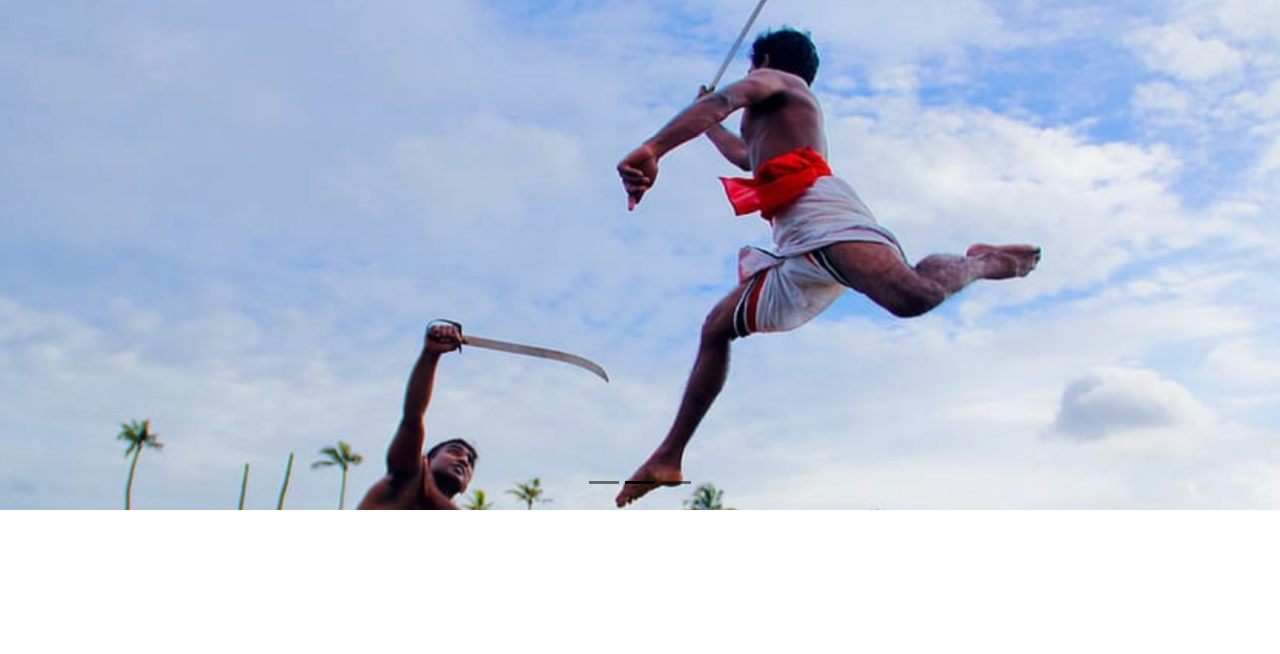
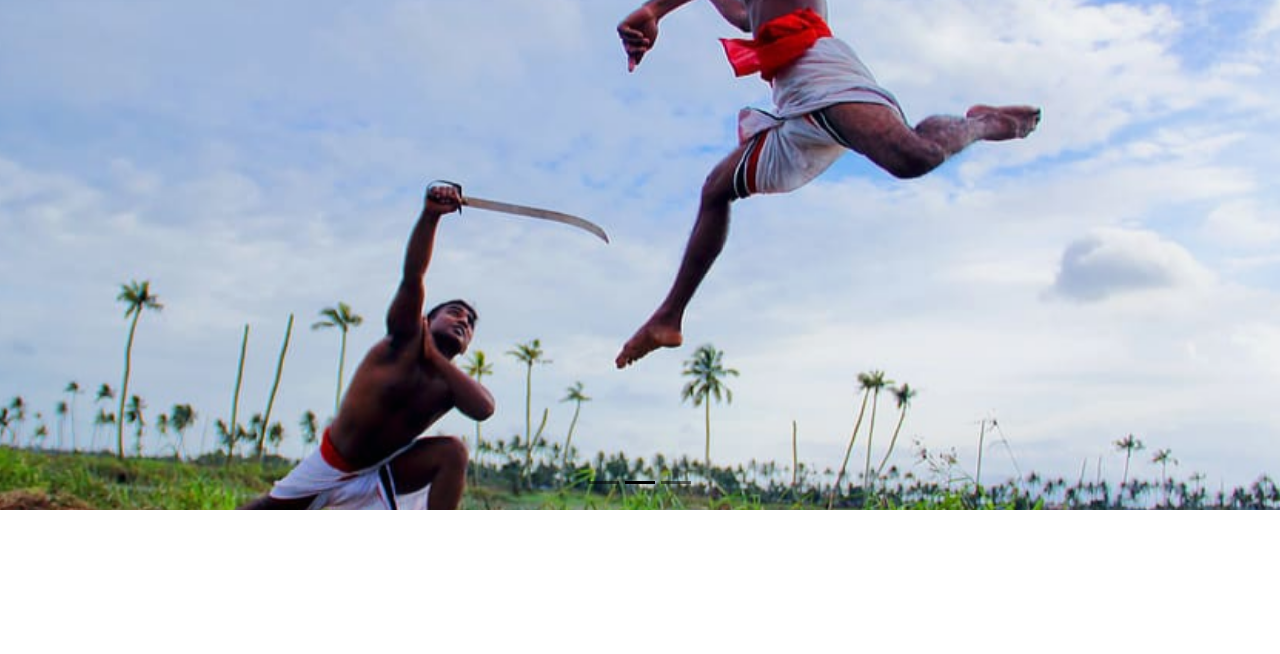
Before and after one commit to NeerajJerauld/KeralaTourism, a plain HTML site: page index.html in a window 1280 px wide. Shown: the part 146-800 px from the top of the page. Drawn offline with nearby package versions, Linux system fonts and the light colour scheme.

Commit message:
5 Commit: Update all carousel images alignment

```diff
--- a/Destination/district.css
+++ b/Destination/district.css
@@ -17,7 +17,11 @@
     }
 }
 
-
+.carousel-item img{
+    object-fit: cover;
+        /* width: 100%; */
+    height: 100%;
+}
 
 .mycarousel-zoom{
     animation: cardEntrance 2500ms ease-in-out  both;
--- a/destination.css
+++ b/destination.css
@@ -1,4 +1,8 @@
-
+.carousel-item img{
+    object-fit: cover;
+        width: 100%;
+    height: 100%;
+}
 .roundCardImage{
     vertical-align: middle;
     border-radius: 50% !important;
--- a/index.html
+++ b/index.html
@@ -47,7 +47,7 @@
             <span class="navbar-toggler-icon"></span>
           </button>
 
-          <div class="navbar-collapse collapse show" id="bdNavbar">
+          <div class="navbar-collapse collapse " id="bdNavbar">
             <ul
               class="navbar-nav flex-row flex-wrap bd-navbar-nav pt-2 py-md-0"
             >
@@ -129,7 +129,7 @@
     <main>
       <div class="container-fluid g-0">
         <div class="row-fluid">
-          <div class="col-12">
+          <div class="col">
             <section class="banner bg-dark position-relative">
               <!-- <img class="col-12" src="https://static.goindigo.in/content/dam/indigov2/6e-website/destinations/thiruvananthapuram/HeroBanner.jpg" alt="banner image"> -->
 
@@ -167,7 +167,7 @@
                   >
                     <img
                       src="../KeralaTourism/assets/homePage/homePageCountrySide.jpg"
-                      class="d-block w-100"
+                      class="d-block w-100 "
                       alt="..."
                     />
 
--- a/style.css
+++ b/style.css
@@ -1,6 +1,11 @@
 .carousel-item {
     height: 600px;
 
+}
+.carousel-item img{
+    object-fit: cover;
+    /* width: 100%; */
+    height: 100%;
 }
 .carousel{
     pointer-events: none;
```
